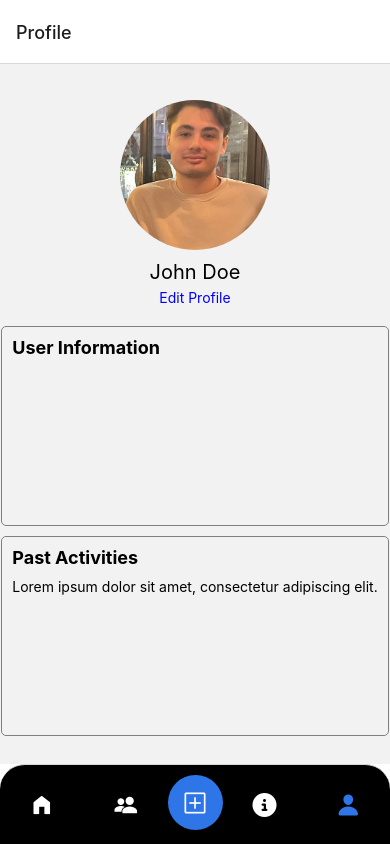
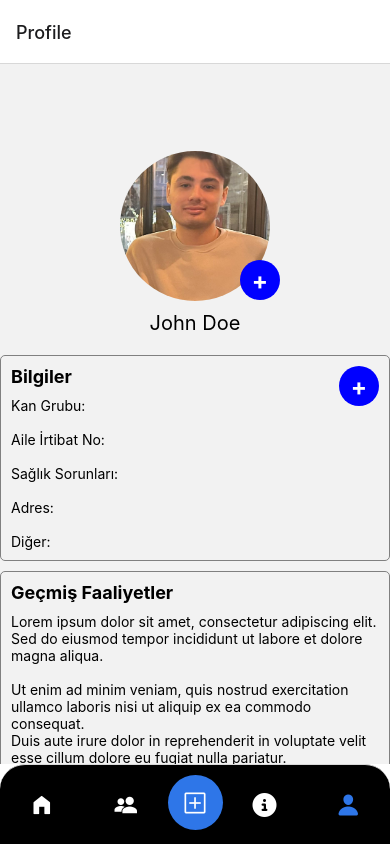
Before and after one commit to onatzgn/YUSOS-GitHub, a React Native app: screen /Profil in a window 390 px wide. Built offline with nearby package versions, Linux system fonts and the light colour scheme.

Commit message:
altan profil deneme4

```diff
--- a/src/screens/ProfileScreen/IndexP.tsx
+++ b/src/screens/ProfileScreen/IndexP.tsx
@@ -20,27 +20,45 @@ const ProfileScreen = () => {
   };
 
   return (
-    <ScrollView contentContainerStyle={styles.container}>
+    <ScrollView style={styles.scrollView} contentContainerStyle={styles.container}>
       <View>
         <Text> </Text>
         <View style={styles.profileContainer}>
-          <TouchableOpacity onPress={changeProfileImage}>
-            <Image source={userInfo.profileImage} style={styles.profileImage} />
-            {/* Profil resminin sağ alt köşesine tıklama işlevi buraya eklenebilir */}
+          <Image source={userInfo.profileImage} style={styles.profileImage} />
+          {/* "Change Profile Picture" butonu */}
+          <TouchableOpacity onPress={changeProfileImage} style={styles.changeProfileButton}>
+            <Text style={styles.plusSign}>+</Text>
           </TouchableOpacity>
           <Text style={styles.name}>{userInfo.name}</Text>
-          <TouchableOpacity onPress={changeUserInfo} style={styles.editProfileButton}>
-            <Text style={styles.editProfileText}>Edit Profile</Text>
-          </TouchableOpacity>
         </View>
         <View style={styles.infoContainer}>
-          <Text style={styles.infoHeading}>User Information</Text>
+          <View style={styles.infoHeaderContainer}>
+            <Text style={styles.infoHeading}>Bilgiler</Text>
+            {/* "Edit Profile" butonu */}
+            <TouchableOpacity onPress={changeUserInfo} style={styles.editInfoButton}>
+              <Text style={styles.plusSign}>+</Text>
+            </TouchableOpacity>
+          </View>
           {/* Kullanıcı bilgilerinin gösterileceği kutu buraya eklenebilir */}
+          <Text>
+            Kan Grubu: {"\n\n"}
+            Aile İrtibat No: {"\n\n"}
+            Sağlık Sorunları: {"\n\n"}
+            Adres: {"\n\n"}
+            Diğer:
+          </Text>
         </View>
         <View style={styles.activitiesContainer}>
-          <Text style={styles.activitiesHeading}>Past Activities</Text>
+          <Text style={styles.activitiesHeading}>Geçmiş Faaliyetler</Text>
           {/* Kullanıcının katıldığı geçmiş faaliyetlerin gösterileceği kutu buraya eklenebilir */}
-          <Text>Lorem ipsum dolor sit amet, consectetur adipiscing elit.</Text>
+          <Text>
+            Lorem ipsum dolor sit amet, consectetur adipiscing elit. {"\n"}
+            Sed do eiusmod tempor incididunt ut labore et dolore magna aliqua.{"\n\n"}
+            Ut enim ad minim veniam, quis nostrud exercitation ullamco laboris nisi ut aliquip ex ea commodo consequat.{"\n"}
+            Duis aute irure dolor in reprehenderit in voluptate velit esse cillum dolore eu fugiat nulla pariatur.{"\n"}
+            Excepteur sint occaecat cupidatat non proident, sunt in culpa qui officia deserunt mollit anim id est laborum.{"\n"}
+            Lorem ipsum dolor sit amet, consectetur adipiscing elit.
+          </Text>
         </View>
       </View>
     </ScrollView>
--- a/src/screens/ProfileScreen/styles.ts
+++ b/src/screens/ProfileScreen/styles.ts
@@ -3,21 +3,18 @@ import { StyleSheet, Dimensions } from 'react-native';
 const { height } = Dimensions.get('window');
 
 const styles = StyleSheet.create({
-  headerMain: {
-    height: height * 0.064,
+  scrollView: {
+    flex: 1,
   },
   container: {
-    flex: 1,
     justifyContent: 'center',
     alignItems: 'center',
-  },
-  heading: {
-    fontSize: 24,
-    marginBottom: 10,
+    minHeight: height, // Ensure the content is at least the height of the screen
   },
   profileContainer: {
     alignItems: 'center',
     marginBottom: 20,
+    position: 'relative', // Add relative positioning for containing absolute positioned button
   },
   profileImage: {
     width: 150,
@@ -28,14 +25,32 @@ const styles = StyleSheet.create({
     fontSize: 20,
     marginTop: 10,
   },
-  editProfileButton: {
-    marginTop: 5,
+  changeProfileButton: {
+    position: 'absolute',
+    bottom: 35,
+    right: 110,
+    backgroundColor: 'blue',
+    borderRadius: 20,
+    width: 40,
+    height: 40,
+    justifyContent: 'center',
+    alignItems: 'center',
   },
-  editProfileText: {
-    color: 'blue',
+  editInfoButton: {
+    position: 'absolute',
+    top: 0,
+    right: 0,
+    backgroundColor: 'blue',
+    borderRadius: 20,
+    width: 40,
+    height: 40,
+    justifyContent: 'center',
+    alignItems: 'center',
   },
-  scrollView: {
-    flex: 1,
+  plusSign: {
+    color: 'white',
+    fontSize: 24,
+    fontWeight: 'bold',
   },
   infoContainer: {
     borderWidth: 1,
@@ -43,12 +58,17 @@ const styles = StyleSheet.create({
     borderRadius: 5,
     padding: 10,
     marginBottom: 10,
-    height: 10 * 20, // 10 satırlık yükseklik
+    position: 'relative', // Adding position relative to contain absolute positioned button
+  },
+  infoHeaderContainer: {
+    flexDirection: 'row',
+    alignItems: 'center',
+    justifyContent: 'space-between',
+    marginBottom: 10,
   },
   infoHeading: {
     fontSize: 18,
     fontWeight: 'bold',
-    marginBottom: 10,
   },
   activitiesContainer: {
     borderWidth: 1,
@@ -56,7 +76,7 @@ const styles = StyleSheet.create({
     borderRadius: 5,
     padding: 10,
     marginBottom: 10,
-    height: 10 * 20, // 10 satırlık yükseklik
+    position: 'relative', // Adding position relative to contain absolute positioned button
   },
   activitiesHeading: {
     fontSize: 18,
```
